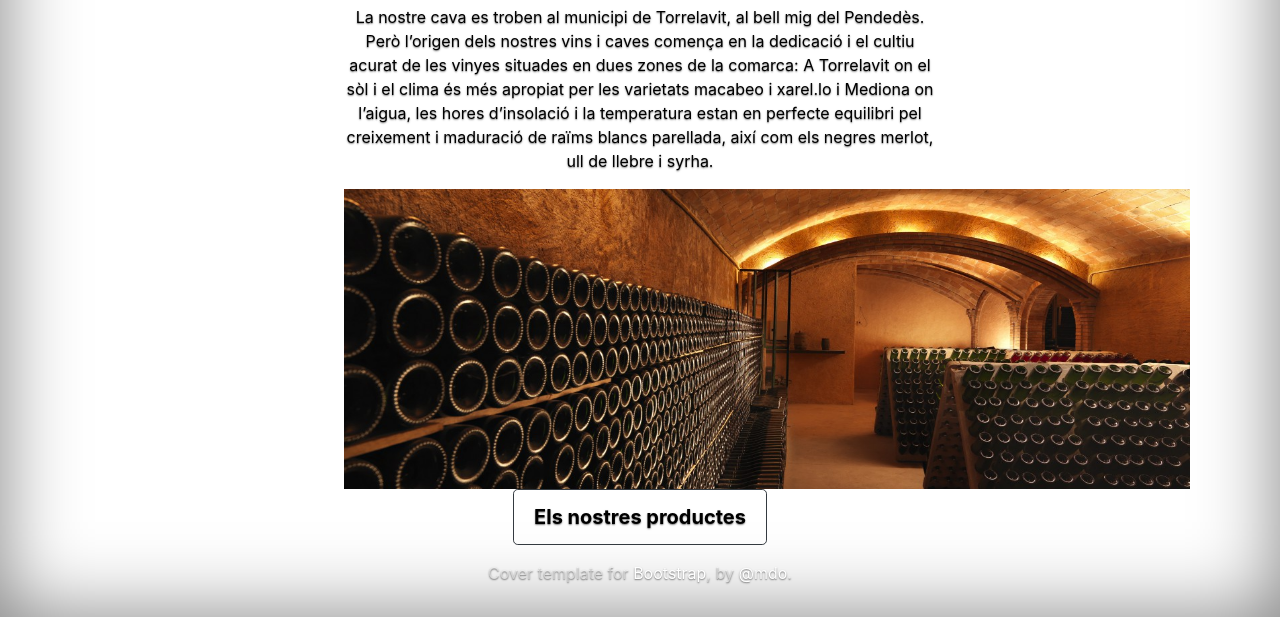
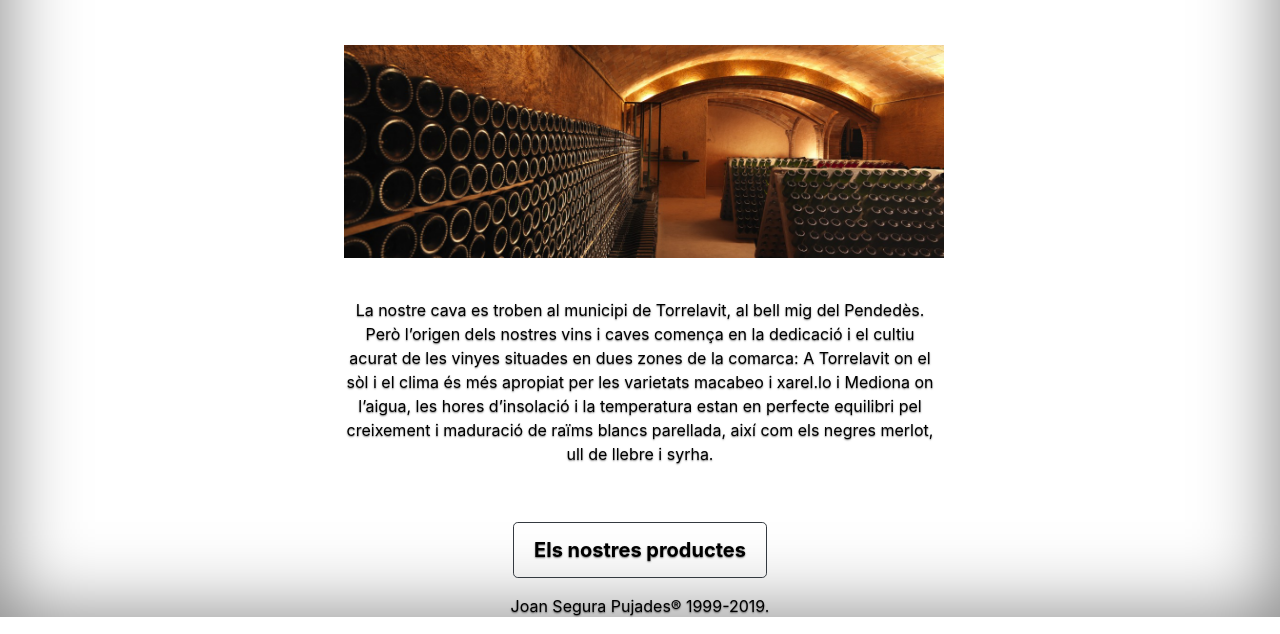
Before and after one commit to uny11/Web_JoanSegura, a plain HTML site: page homepage.html in a window 1280 px wide. Shown: the part 183-817 px from the top of the page. Drawn offline with Linux system fonts and the light colour scheme.

Commit message:
Portada final OK

```diff
--- a/homepage.html
+++ b/homepage.html
@@ -48,20 +48,21 @@
 
   <main role="main" class="inner cover">
     <img src="imagenes/logo.jpg" width="80" height="80">
-    <div class="mx-auto">
-    <h1 class="cover-heading" style="color:black;">Joan Segura Pujades</h1>
+        <h1 class="cover-heading" style="color:black;">Joan Segura Pujades</h1>
+        <p >&nbsp </p>
+        <img src="imagenes/cropped-cropped-cava_051.jpg" width="600" height="213">
     <!-- <h4 class="cover-heading" style="color:black;">Vins i Caves</h4> -->
-    <p style="color:black;">La nostre cava es troben al municipi de Torrelavit, al bell mig del Pendedès. Però l’origen dels nostres vins i caves comença en la dedicació i el cultiu acurat de les vinyes situades en dues zones de la comarca: A Torrelavit on el sòl i el clima és més apropiat per les varietats macabeo i xarel.lo i Mediona on l’aigua, les hores d’insolació i la temperatura estan en perfecte equilibri pel creixement i maduració de raïms blancs parellada, així com els negres merlot, ull de llebre i syrha.</p>
-    <img src="imagenes/cropped-cropped-cava_051.jpg" width="846" height="300">
-    <p class="lead">
+      <p >&nbsp </p>
+      <p style="color:black;">La nostre cava es troben al municipi de Torrelavit, al bell mig del Pendedès. Però l’origen dels nostres vins i caves comença en la dedicació i el cultiu acurat de les vinyes situades en dues zones de la comarca: A Torrelavit on el sòl i el clima és més apropiat per les varietats macabeo i xarel.lo i Mediona on l’aigua, les hores d’insolació i la temperatura estan en perfecte equilibri pel creixement i maduració de raïms blancs parellada, així com els negres merlot, ull de llebre i syrha.</p>
+      <p >&nbsp </p>
+      <p class="lead">
       <a href="productes.html" class="btn btn-lg btn-outline-dark" style="color:black;">Els nostres productes</a>
-    </p>
-  </div>
+      </p>
   </main>
 
   <footer class="mastfoot mt-auto">
     <div class="inner">
-      <p>Cover template for <a href="https://getbootstrap.com/">Bootstrap</a>, by <a href="https://twitter.com/mdo">@mdo</a>.</p>
+      <p style="color:black" > Joan Segura Pujades® 1999-2019</a>.</p>
     </div>
   </footer>
 </div>
```
